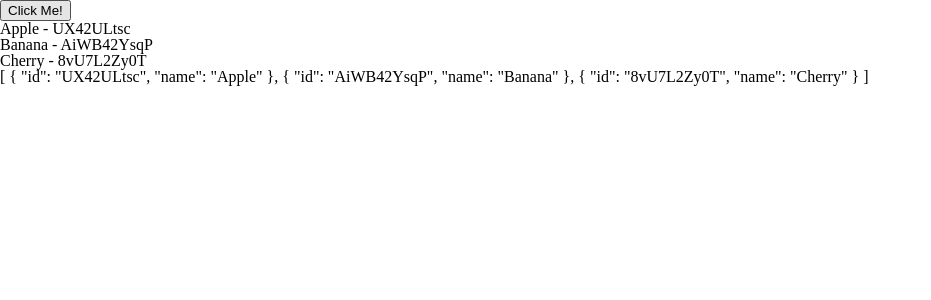
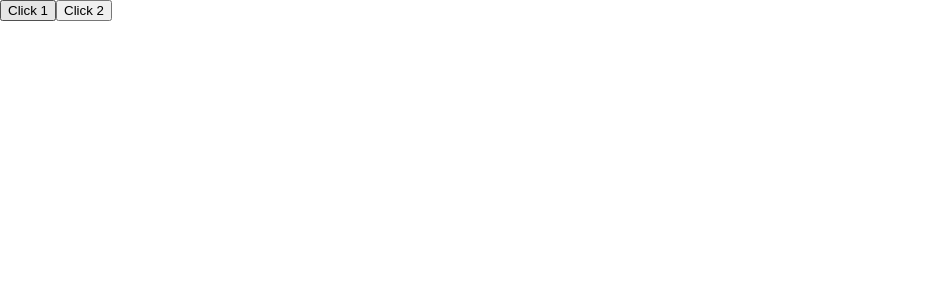
Before and after one commit to Amylo-jh/vue3-practice, a Vue app: page / in a window 1280 px wide. Shown: the top 300 px of the page, without its empty margins (0-931 px from the left). Built offline with nearby package versions, Linux system fonts and the light colour scheme.

Commit message:
Part 8 - Ch 2 - 10. 이벤트 핸들링

```diff
--- a/src/App.vue
+++ b/src/App.vue
@@ -1,37 +1,20 @@
 <template>
-  <button @click="handler">
-    Click Me!
+  <button @click="handler('hi'), handlerB()">
+    Click 1
   </button>
-  <ul>
-    <li
-      v-for="{id, name} in newFruits"
-      :key="id">
-      {{ name }} - {{ id }}
-    </li>
-    {{ newFruits }}
-  </ul>
+    <button @click="handler('what')">
+    Click 2
+  </button>
 </template>
 
 <script>
-import shortid from 'shortid'
-
 export default {
-  data() {
-    return {
-      fruits: ['Apple', 'Banana', 'Cherry']
-    }
-  },
-  computed: {
-    newFruits() {
-      return this.fruits.map( fruit => ({
-          id: shortid.generate(),
-          name: fruit
-      }))
-    }
-  },
   methods: {
-    handler() {
-      this.fruits.push('Orange')
+    handler(msg) {
+      console.log(msg)
+    },
+    handlerB() {
+      console.log('B')
     }
   }
 }
```
